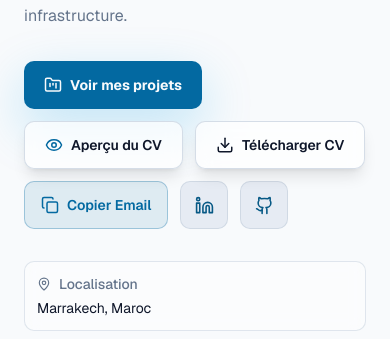
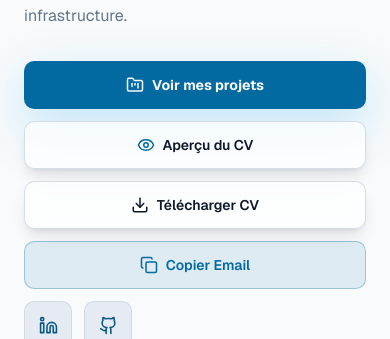
Before and after one commit to SohaibLaarichi/portfolio, a Next.js app: page / in a window 390 px wide. Shown: the part 804-1143 px from the top of the page. Built offline with nearby package versions, Linux system fonts and the light colour scheme; no server answers.

Commit message:
style(hero): enhance action buttons responsiveness on mobile screens

```diff
--- a/components/hero.tsx
+++ b/components/hero.tsx
@@ -143,7 +143,7 @@ export default function Hero() {
             >
               <motion.a
                 href="#projects"
-                className="inline-flex min-h-12 items-center gap-2 rounded-lg bg-primary px-5 py-3 text-sm font-bold text-primary-foreground shadow-[0_18px_50px_rgba(14,165,233,0.25)] hover:bg-primary/90"
+                className="inline-flex w-full sm:w-auto min-h-12 items-center justify-center gap-2 rounded-lg bg-primary px-5 py-3 text-sm font-bold text-primary-foreground shadow-[0_18px_50px_rgba(14,165,233,0.25)] hover:bg-primary/90"
                 whileHover={{ scale: 1.04, y: -2 }}
                 whileTap={{ scale: 0.96 }}
               >
@@ -154,7 +154,7 @@ export default function Hero() {
               <motion.button
                 onClick={() => setIsPdfOpen(true)}
                 type="button"
-                className="inline-flex min-h-12 items-center gap-2 rounded-lg border border-border/80 bg-card/70 px-5 py-3 text-sm font-semibold text-card-foreground shadow-lg shadow-black/10 backdrop-blur hover:border-primary/40 hover:bg-card"
+                className="inline-flex w-full sm:w-auto min-h-12 items-center justify-center gap-2 rounded-lg border border-border/80 bg-card/70 px-5 py-3 text-sm font-semibold text-card-foreground shadow-lg shadow-black/10 backdrop-blur hover:border-primary/40 hover:bg-card"
                 whileHover={{ scale: 1.04, y: -2 }}
                 whileTap={{ scale: 0.96 }}
               >
@@ -167,7 +167,7 @@ export default function Hero() {
                 download={lang === "fr" ? "CV_Sohaib_LaarichiFR.pdf" : "CV_Sohaib_Laarichi_EN.pdf"}
                 target="_blank"
                 rel="noopener noreferrer"
-                className="inline-flex min-h-12 items-center gap-2 rounded-lg border border-border/80 bg-card/70 px-5 py-3 text-sm font-semibold text-card-foreground shadow-lg shadow-black/10 backdrop-blur hover:border-primary/40 hover:bg-card"
+                className="inline-flex w-full sm:w-auto min-h-12 items-center justify-center gap-2 rounded-lg border border-border/80 bg-card/70 px-5 py-3 text-sm font-semibold text-card-foreground shadow-lg shadow-black/10 backdrop-blur hover:border-primary/40 hover:bg-card"
                 whileHover={{ scale: 1.04, y: -2 }}
                 whileTap={{ scale: 0.96 }}
               >
@@ -178,7 +178,7 @@ export default function Hero() {
               <motion.button
                 onClick={handleCopyEmail}
                 type="button"
-                className="inline-flex min-h-12 items-center gap-2 rounded-lg border border-primary/30 bg-primary/10 px-4 py-3 text-sm font-semibold text-primary transition-colors hover:bg-primary/20"
+                className="inline-flex w-full sm:w-auto min-h-12 items-center justify-center gap-2 rounded-lg border border-primary/30 bg-primary/10 px-4 py-3 text-sm font-semibold text-primary transition-colors hover:bg-primary/20"
                 whileHover={{ scale: 1.04, y: -2 }}
                 whileTap={{ scale: 0.96 }}
                 aria-label="Copier l'adresse email"
```
